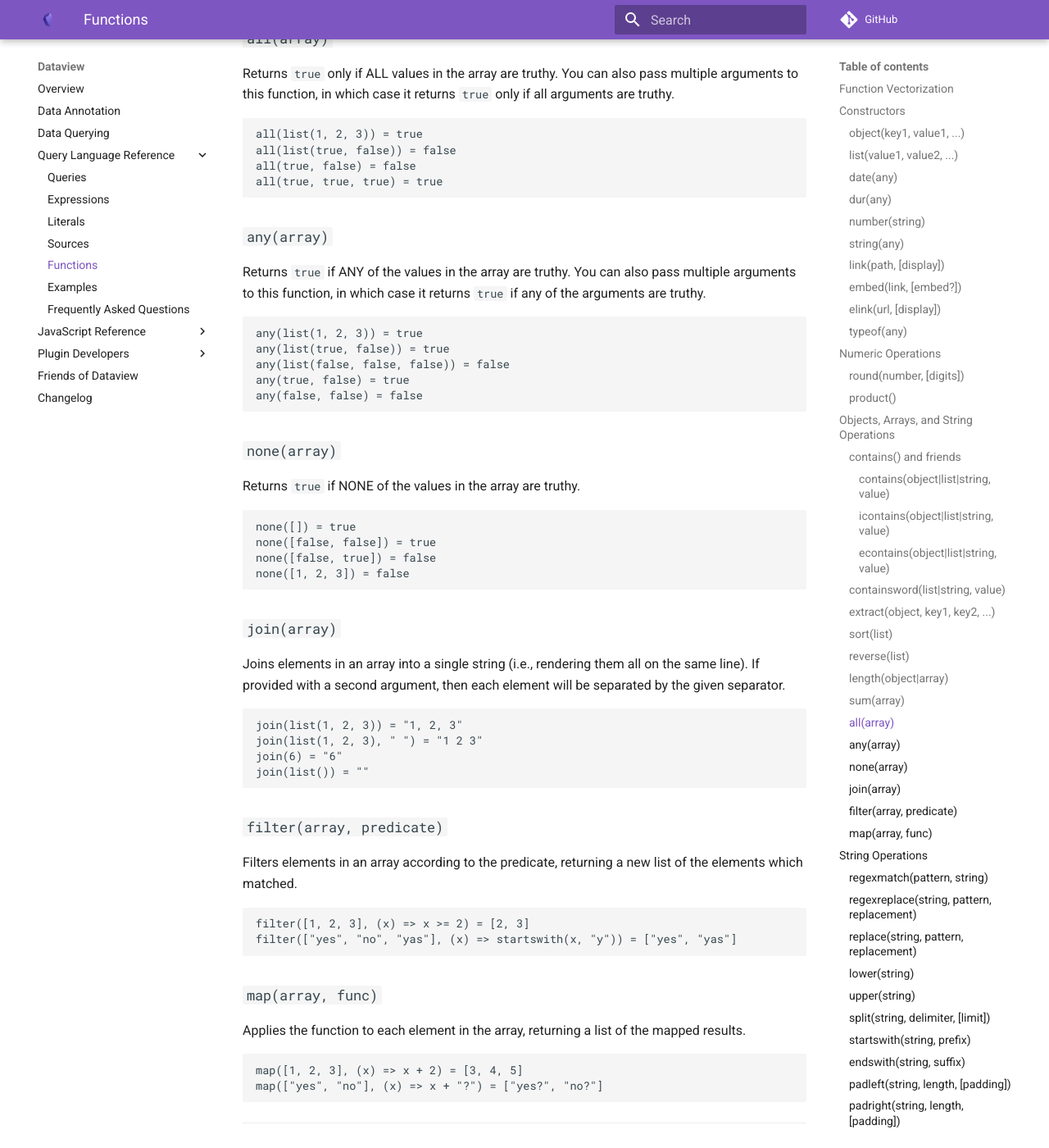
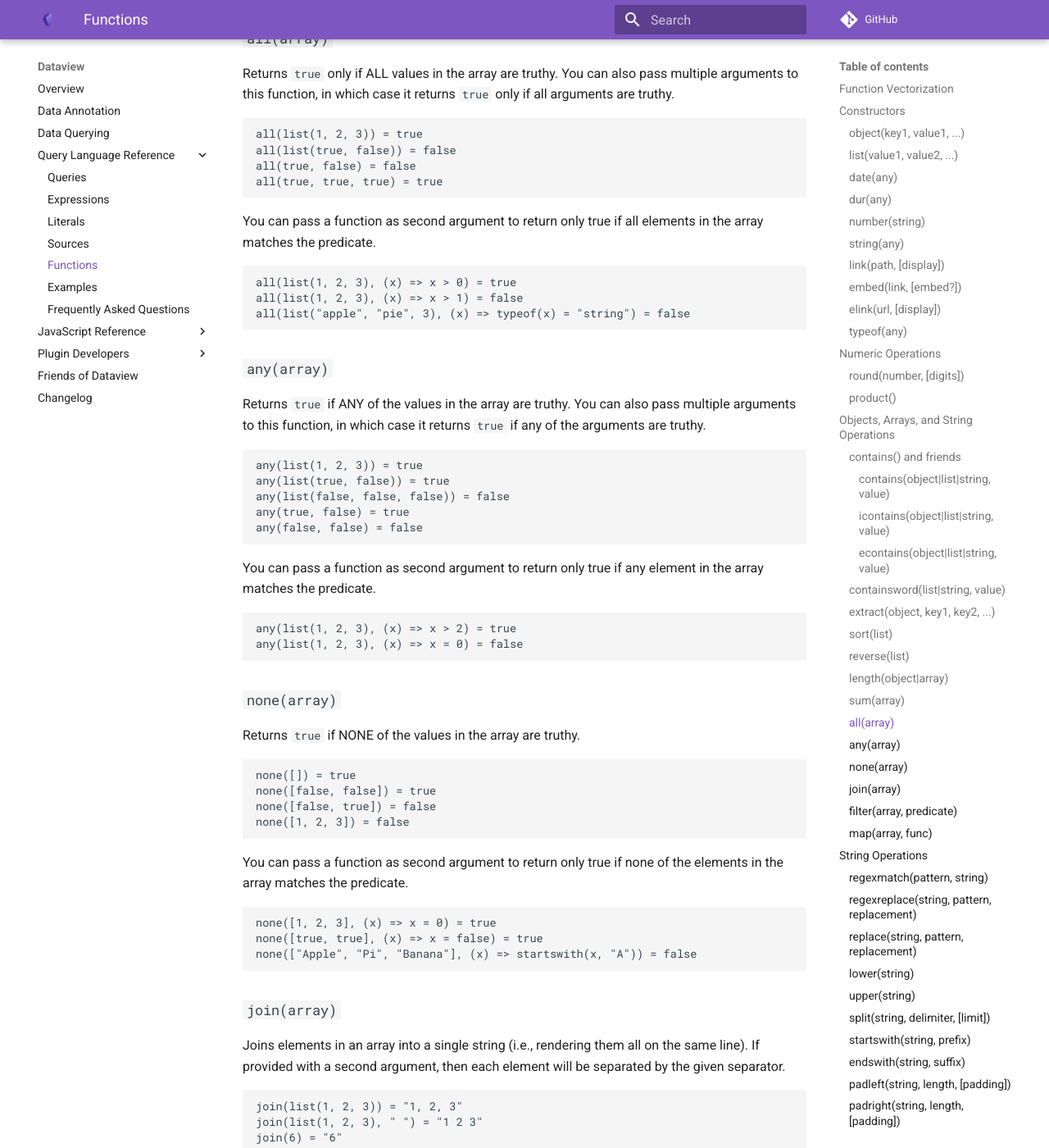
Before and after one commit to blacksmithgu/obsidian-dataview, an MkDocs documentation site: the page built from docs/docs/query/functions.md, in a window 1280 px wide and 1400 px high, scrolled down 6273 px. Shown: the whole window at 82% size. Built offline with MkDocs 1.6.1 and Material for MkDocs 9.7.7, drawn with Linux system fonts in a browser that asks for light colours; comment, search, counter and statistics services are not loaded.

Commit message:
docs(#1431): add (arr, func) variants to all, any and none

````diff
--- a/docs/docs/query/functions.md
+++ b/docs/docs/query/functions.md
@@ -303,6 +303,14 @@ all(true, false) = false
 all(true, true, true) = true
 ```
 
+You can pass a function as second argument to return only true if all elements in the array matches the predicate.
+
+```
+all(list(1, 2, 3), (x) => x > 0) = true
+all(list(1, 2, 3), (x) => x > 1) = false
+all(list("apple", "pie", 3), (x) => typeof(x) = "string") = false
+```
+
 ### `any(array)`
 
 Returns `true` if ANY of the values in the array are truthy. You can also pass multiple arguments to this function, in
@@ -316,6 +324,12 @@ any(true, false) = true
 any(false, false) = false
 ```
 
+You can pass a function as second argument to return only true if any element in the array matches the predicate.
+
+```
+any(list(1, 2, 3), (x) => x > 2) = true
+any(list(1, 2, 3), (x) => x = 0) = false
+```
 
 ### `none(array)`
 
@@ -326,6 +340,14 @@ none([]) = true
 none([false, false]) = true
 none([false, true]) = false
 none([1, 2, 3]) = false
+```
+
+You can pass a function as second argument to return only true if none of the elements in the array matches the predicate.
+
+```
+none([1, 2, 3], (x) => x = 0) = true
+none([true, true], (x) => x = false) = true
+none(["Apple", "Pi", "Banana"], (x) => startswith(x, "A")) = false
 ```
 
 ### `join(array)`
````
